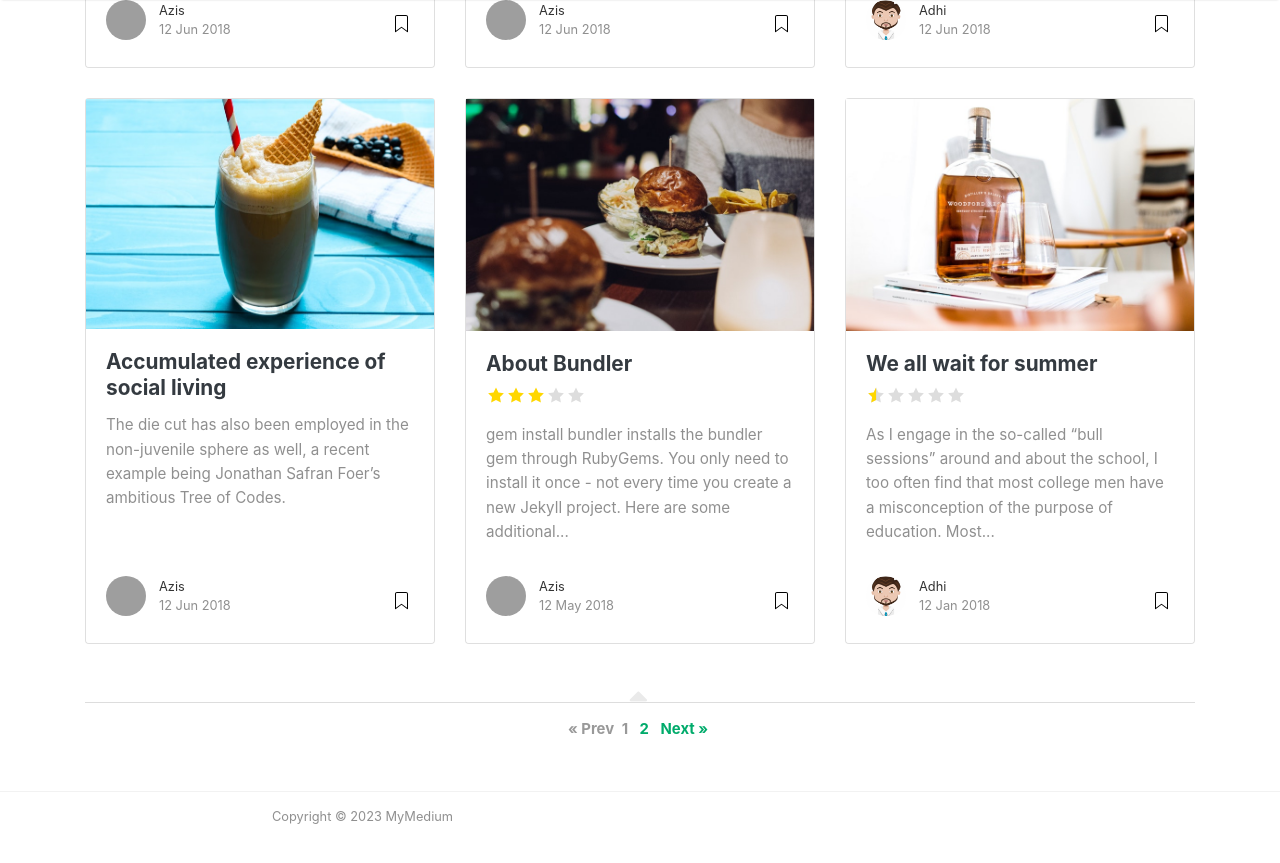
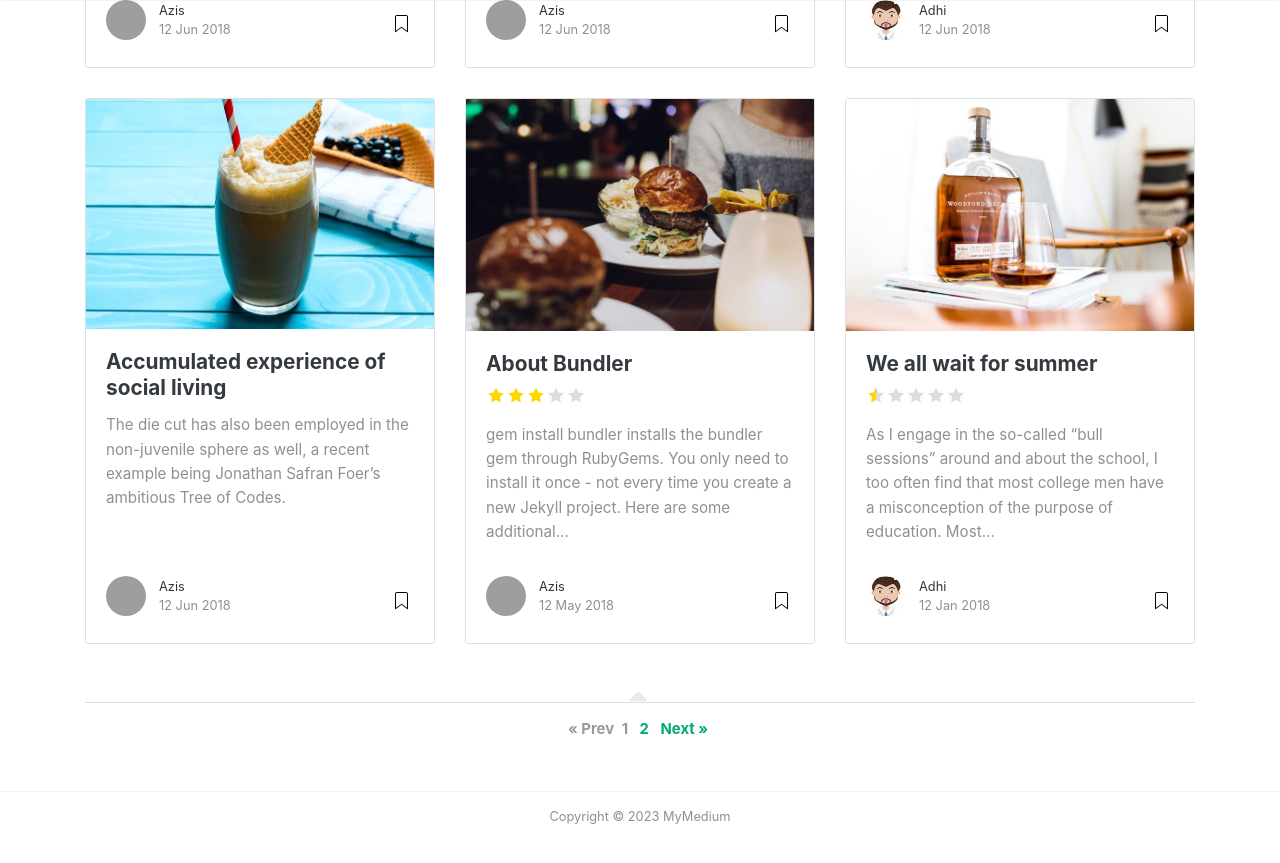
Before and after one commit to mukhamadazistholib/blog-demo, a Jekyll site: the page built from index.html, in a window 1280 px wide and 900 px high, scrolled down 1192 px. Shown: the top 863 px of the window. Built offline with Jekyll 4.4.1, drawn with Linux system fonts in a browser that asks for light colours; nearby versions of some CDN libraries; the list of posts is cut into pages by our own code; grey boxes are pictures that could not be loaded.

Commit message:
centered footer

```diff
--- a/_layouts/default.html
+++ b/_layouts/default.html
@@ -129,7 +129,7 @@ ga('send', 'pageview');
 ================================================== -->
 <footer class="footer">
     <div class="container">
-        <div class="col-md-6 col-sm-6 text-center">
+        <div class="text-center">
              Copyright © {{ site.time | date: "%Y" }} {{ site.name }}
         </div>
     </div>
```
